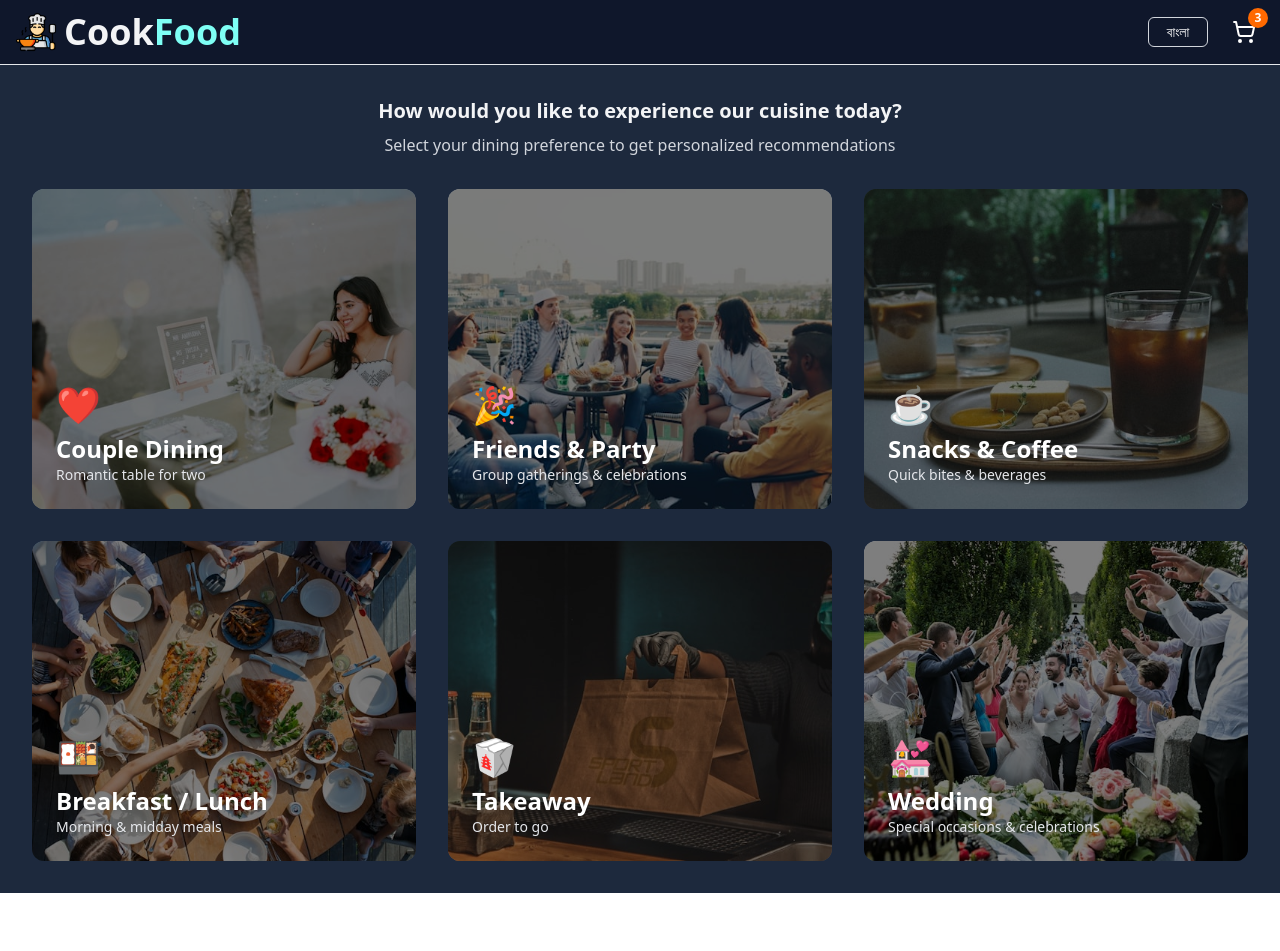
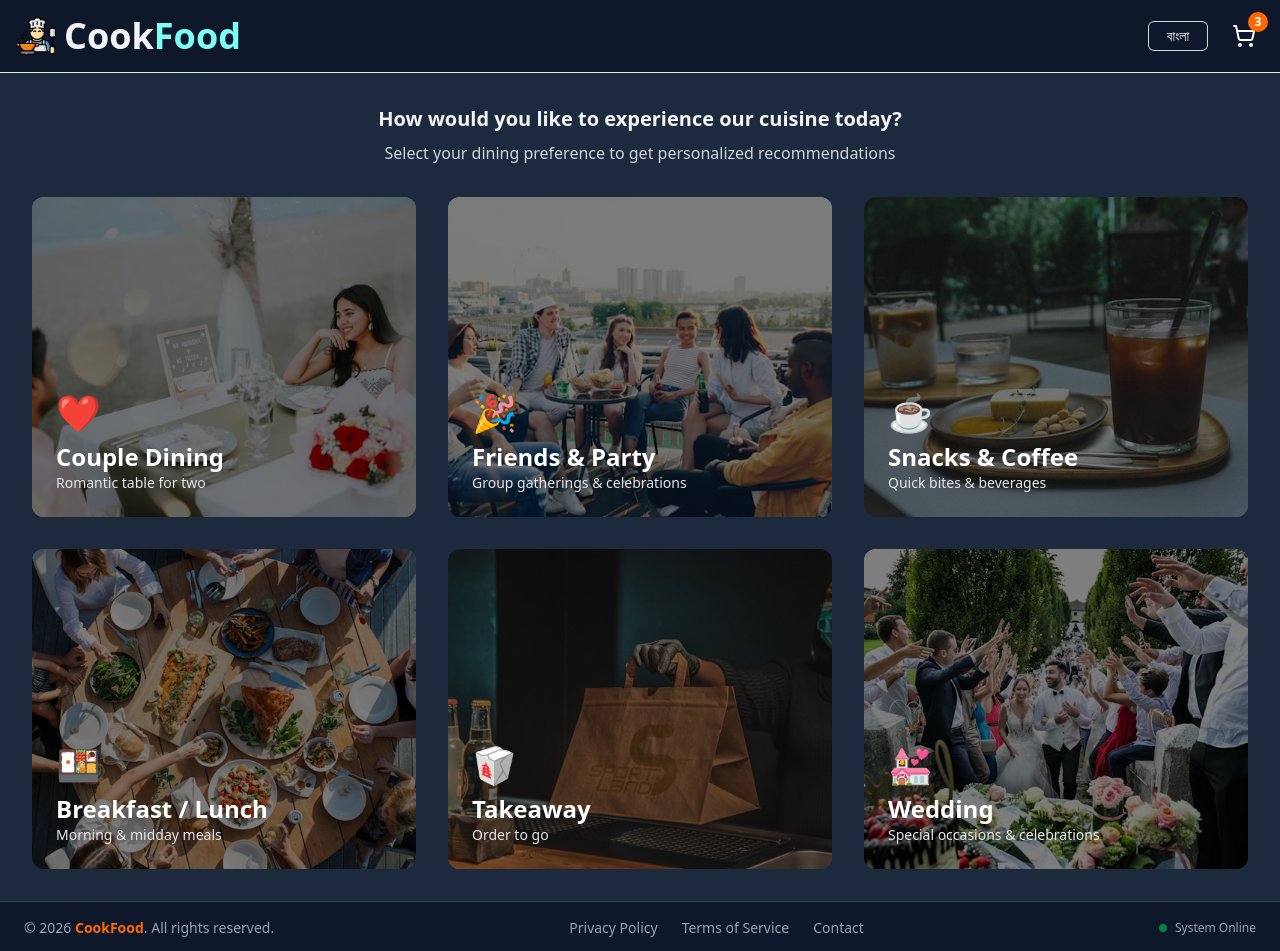
Before and after one commit to ziaul-hoque4820/food-order-manager, a React (Vite) app: page / in a window 1280 px wide. Shown: the top 951 px of the page. Before the commit the page ends 893 px from the top, so only its background shows below. Built offline with nearby package versions, Linux system fonts and the light colour scheme.

Commit message:
Footer section design done

```diff
--- a/src/layout/RootLayout.jsx
+++ b/src/layout/RootLayout.jsx
@@ -2,6 +2,7 @@ import React, { useEffect, useState } from 'react'
 import { Outlet, useNavigation } from 'react-router-dom'
 import Loading from '../components/Loading';
 import Navbar from '../pages/shared/Navbar';
+import Footer from '../pages/shared/Footer';
 
 function RootLayout() {
     const navigation = useNavigation();
@@ -36,6 +37,7 @@ function RootLayout() {
                 <main>
                     <Outlet />
                 </main>
+                <Footer />
             </div>
         </>
     )
--- /dev/null
+++ b/src/pages/shared/Footer.jsx
@@ -0,0 +1,28 @@
+import React from 'react'
+
+function Footer() {
+    return (
+        <footer className="w-full bg-slate-900 border-t border-gray-700 py-4 px-6">
+            <div className="max-w-7xl mx-auto flex flex-col md:flex-row justify-between items-center gap-4">
+
+                <div className="text-gray-400 text-sm">
+                    © {new Date().getFullYear()} <span className="text-orange-500 font-semibold">CookFood</span>. All rights reserved.
+                </div>
+
+                <div className="flex space-x-6 text-sm text-gray-400">
+                    <a href="#" className="hover:text-white transition-colors">Privacy Policy</a>
+                    <a href="#" className="hover:text-white transition-colors">Terms of Service</a>
+                    <a href="#" className="hover:text-white transition-colors">Contact</a>
+                </div>
+
+                <div className="flex items-center space-x-2">
+                    <span className="w-2 h-2 bg-green-500 rounded-full animate-pulse"></span>
+                    <span className="text-xs text-gray-400">System Online</span>
+                </div>
+
+            </div>
+        </footer>
+    )
+}
+
+export default Footer
--- a/src/pages/shared/Navbar.jsx
+++ b/src/pages/shared/Navbar.jsx
@@ -17,7 +17,7 @@ const Navbar = () => {
 
 
     return (
-        <nav className="w-full bg-slate-900 border-b border-gray-200 px-4 py-3">
+        <nav className="w-full bg-slate-900 border-b border-gray-200 px-4 py-4">
             <div className="max-w-7xl mx-auto flex items-center justify-between">
                 {/* Left side - Logo */}
                 <div className="flex items-center">
```
